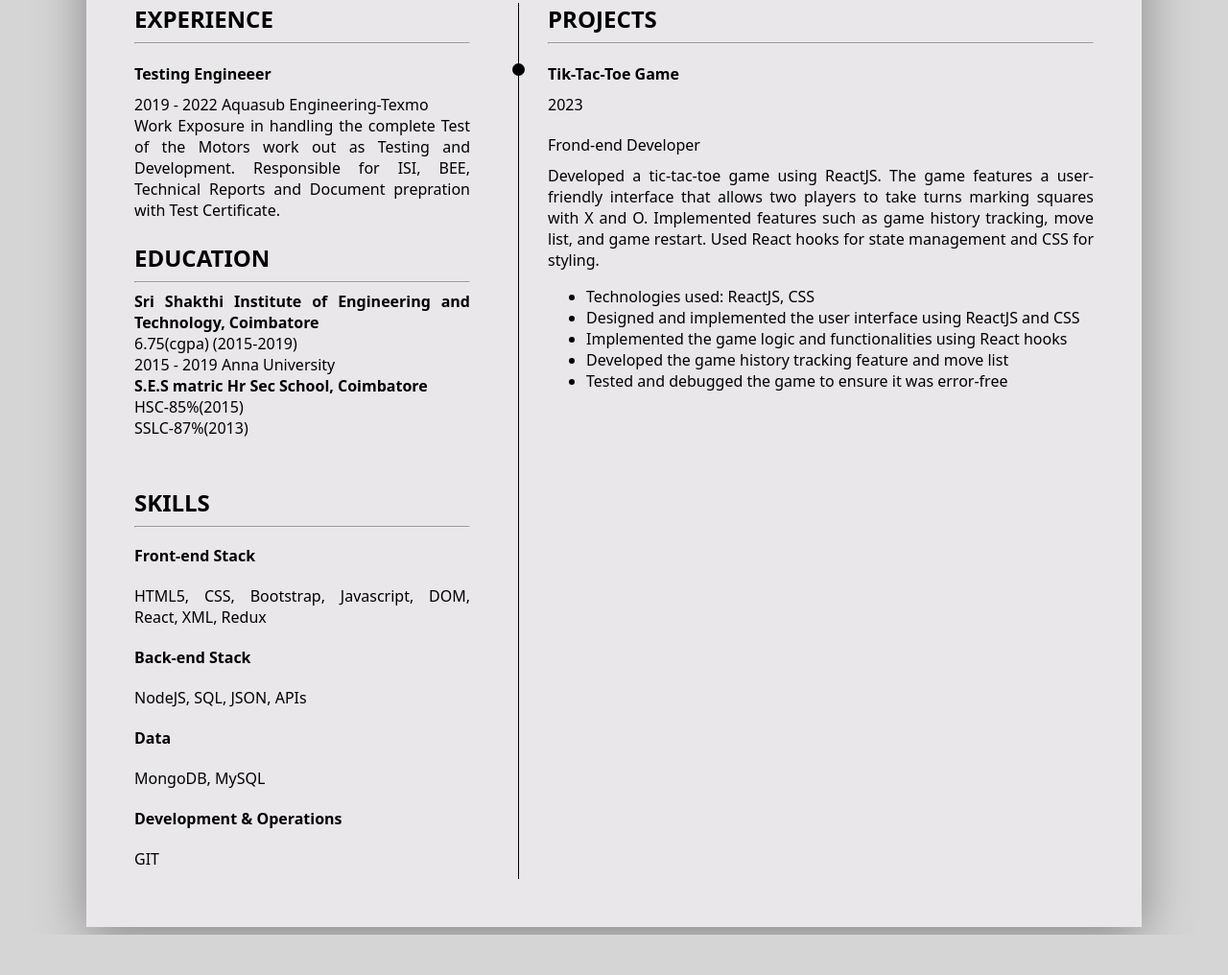
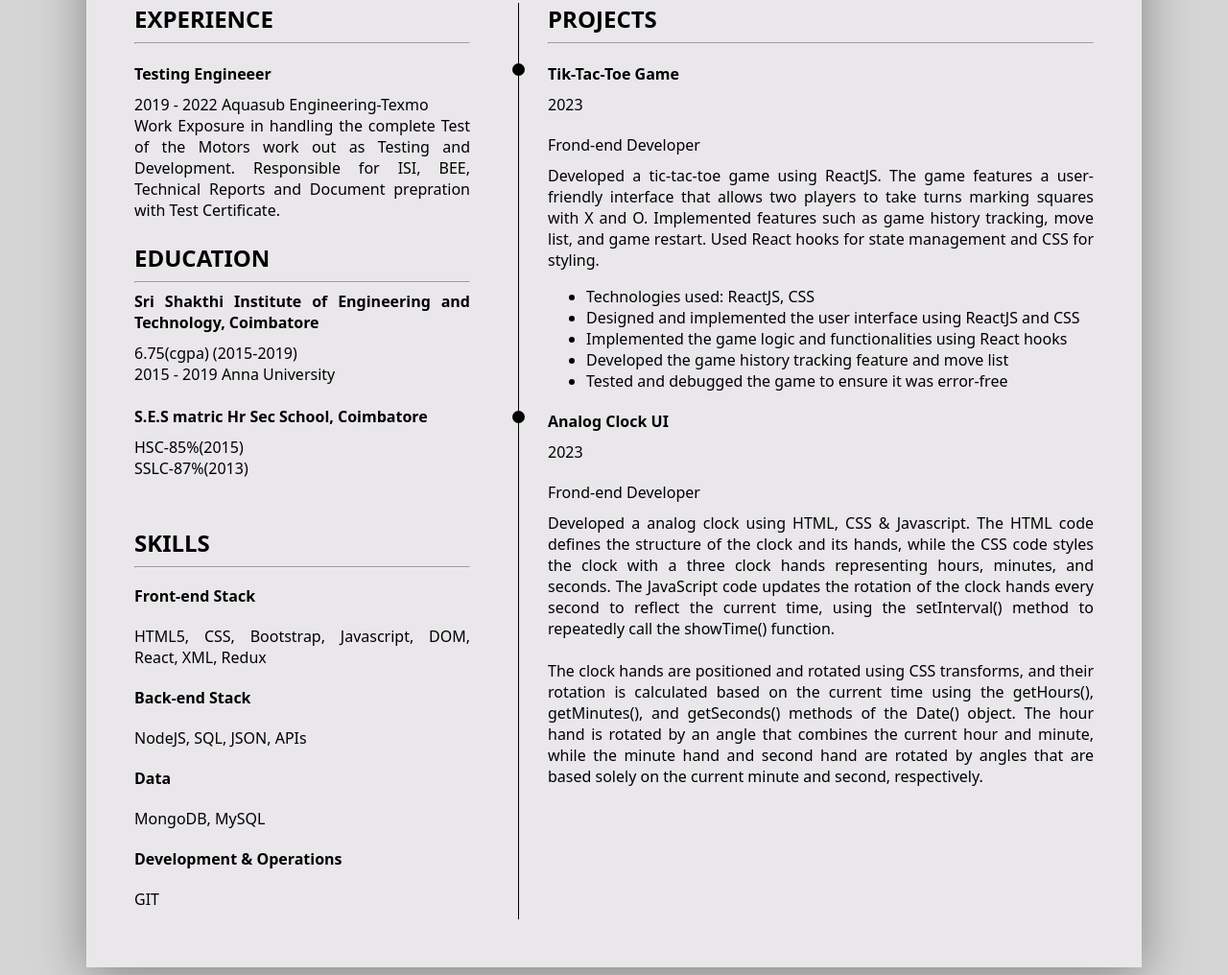
Before and after one commit to vishnugowtham97/Resume, a plain HTML site: page index.html in a window 1280 px wide. Shown: the part 488-1504 px from the top of the page at 96% size. Before the commit the page ends 1462 px from the top, so only its background shows below. Drawn offline with Linux system fonts and the light colour scheme.

Commit message:
project added

```diff
--- a/index.html
+++ b/index.html
@@ -71,20 +71,20 @@
         <div class="item">
           <h2>EDUCATION</h2><hr/>
           <div class="des">
-            <span><b
+            <span><p class="col_Name"><b
               >Sri Shakthi Institute of Engineering and Technology,
               Coimbatore</b
-            >
+            ></p>
             <p>6.75(cgpa) (2015-2019)</p>
             <div class="time">
               <span>2015 - 2019</span>
-              <span>Anna University</span>
+              <span>Anna University</span><br/><br/>
             </div>
 
-            <span><b
+            <span><p class="col_Name"><b
               >S.E.S matric Hr Sec School,
               Coimbatore</b
-            >
+            ></p>
             <p>HSC-85%(2015)</p>
             <p>SSLC-87%(2013)</p>
 
@@ -124,6 +124,15 @@
             </li>
             </ul>
           </div>
+          <div class="item">
+            <h4>Analog Clock UI</h4>
+            <div class="time">2023</div>
+            <div class="web"></div>
+            <div class="location">Frond-end Developer</div>
+            <div class="des">
+             <p> Developed a analog clock using HTML, CSS & Javascript. The HTML code defines the structure of the clock and its hands, while the CSS code styles the clock with a three clock hands representing hours, minutes, and seconds. The JavaScript code updates the rotation of the clock hands every second to reflect the current time, using the setInterval() method to repeatedly call the showTime() function.</p><br/>
+             <p>The clock hands are positioned and rotated using CSS transforms, and their rotation is calculated based on the current time using the getHours(), getMinutes(), and getSeconds() methods of the Date() object. The hour hand is rotated by an angle that combines the current hour and minute, while the minute hand and second hand are rotated by angles that are based solely on the current minute and second, respectively.</p>
+            </div>
         </div>
   </body>
 </html>
--- a/style.css
+++ b/style.css
@@ -131,3 +131,6 @@ h6,
 p {
   margin: 0px;
 }
+.col_Name {
+  margin-bottom: 10px;
+}
```
